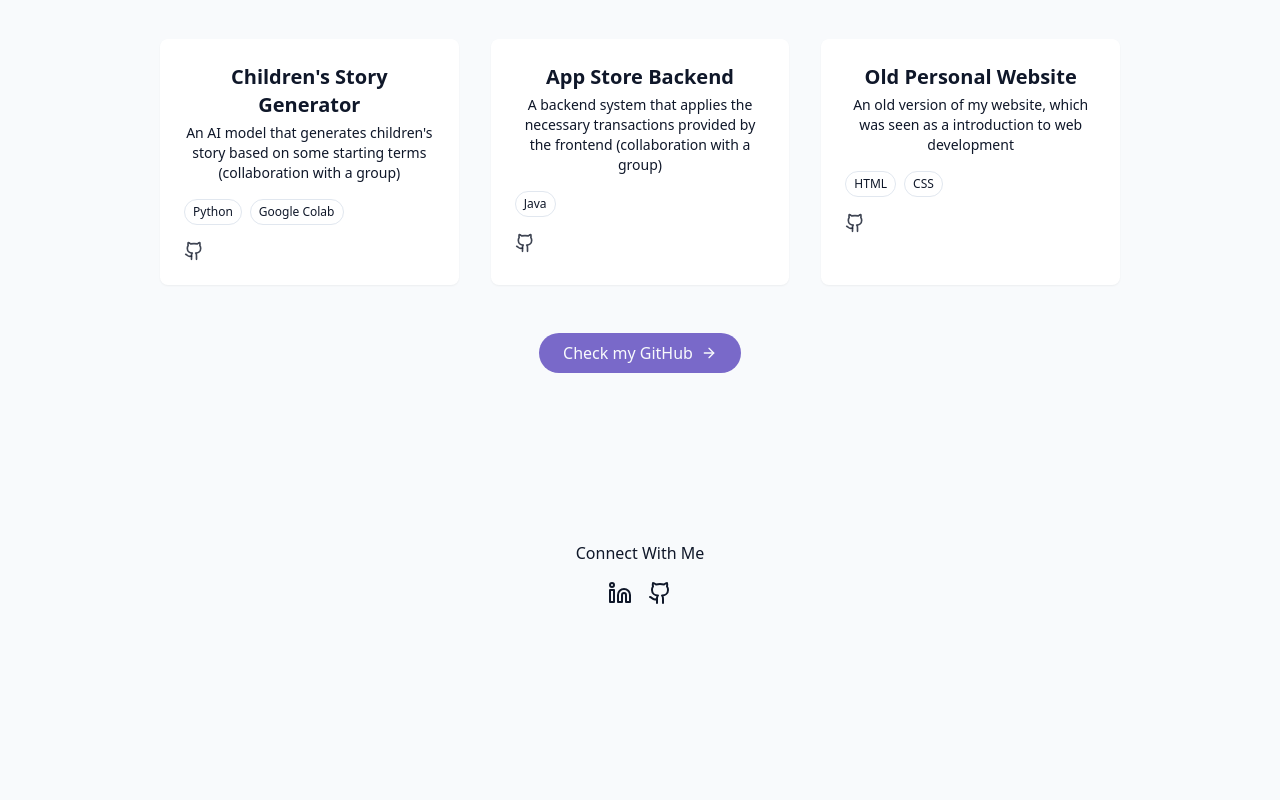
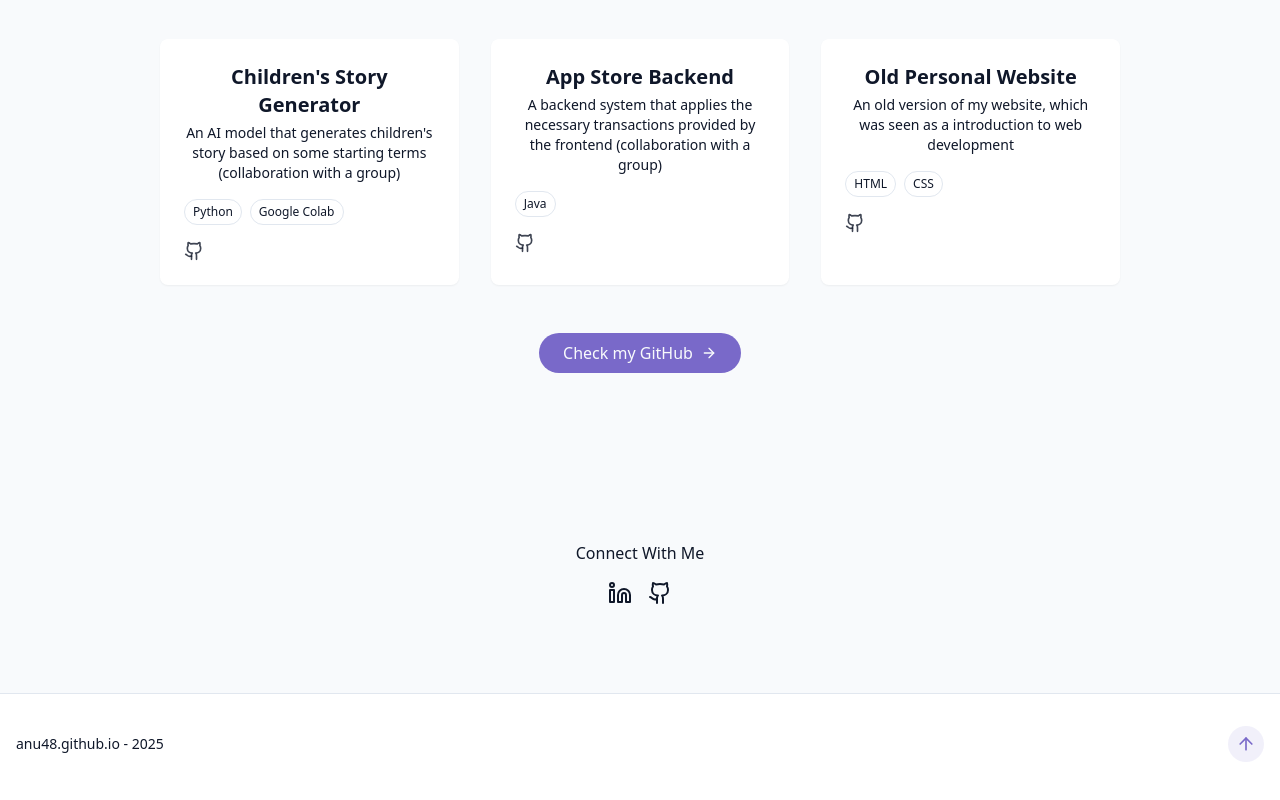
Before and after one commit to Anu48/personal-portfolio, a React (Vite) app in the folder personal-website/: page / in a window 1280 px wide. Shown: the part 2977-3777 px from the top of the page. Before the commit the page ends 3622 px from the top, so only its background shows below. Built offline with nearby package versions, Linux system fonts and the light colour scheme.

Commit message:
Add footer

```diff
--- /dev/null
+++ b/personal-website/src/components/Footer.jsx
@@ -0,0 +1,10 @@
+import { ArrowUp } from "lucide-react";
+
+export const Footer = () => {
+    return <footer className="py-12 px-4 bg-card relative border-t border-border mt-12 pt-8 flex flex-wrap justify-between items-center">
+        <p className="text-sm text-muted-foreground "> anu48.github.io - {new Date().getFullYear()}</p>
+        <a href="#hero" className="p-2 rounded-full bg-primary/10 hover:bg-primary/20 text-primary transition-colors">
+            <ArrowUp size={20}/>
+        </a>
+    </footer>
+}
--- a/personal-website/src/pages/Home.jsx
+++ b/personal-website/src/pages/Home.jsx
@@ -6,7 +6,7 @@ import { AboutSection } from "@/components/AboutSection";
 import { SkillsSection } from "@/components/SkillsSection";
 import { ProjectsSection } from "@/components/ProjectsSection";
 import { ContactSection } from "@/components/ContactSection";
-
+import { Footer } from "@/components/Footer";
 export const Home = () => {
     return <div className="min-h-screen bg-background text-foreground overflow-x-hidden">
         {/* Theme Toggle */}
@@ -27,5 +27,6 @@ export const Home = () => {
         </main>
 
         {/* Footer */}
+        <Footer />
      </div>
 };
```
